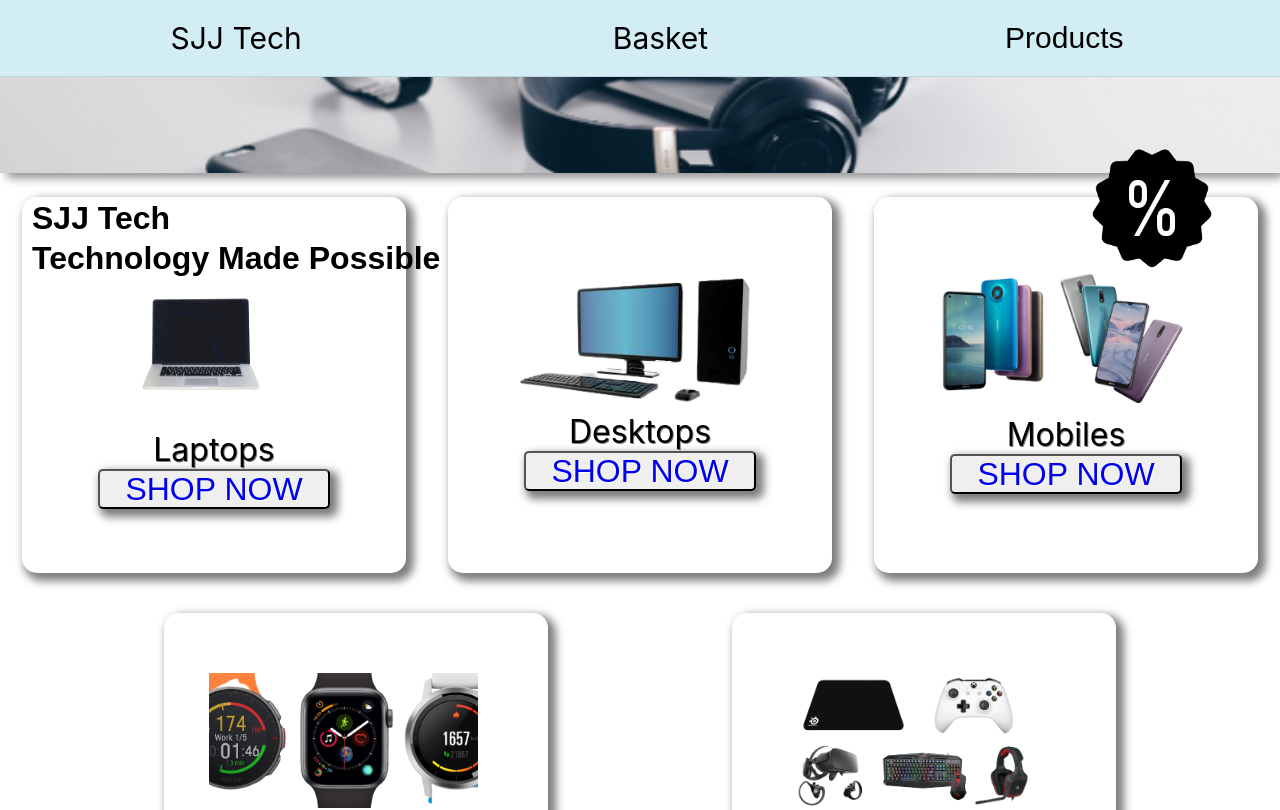
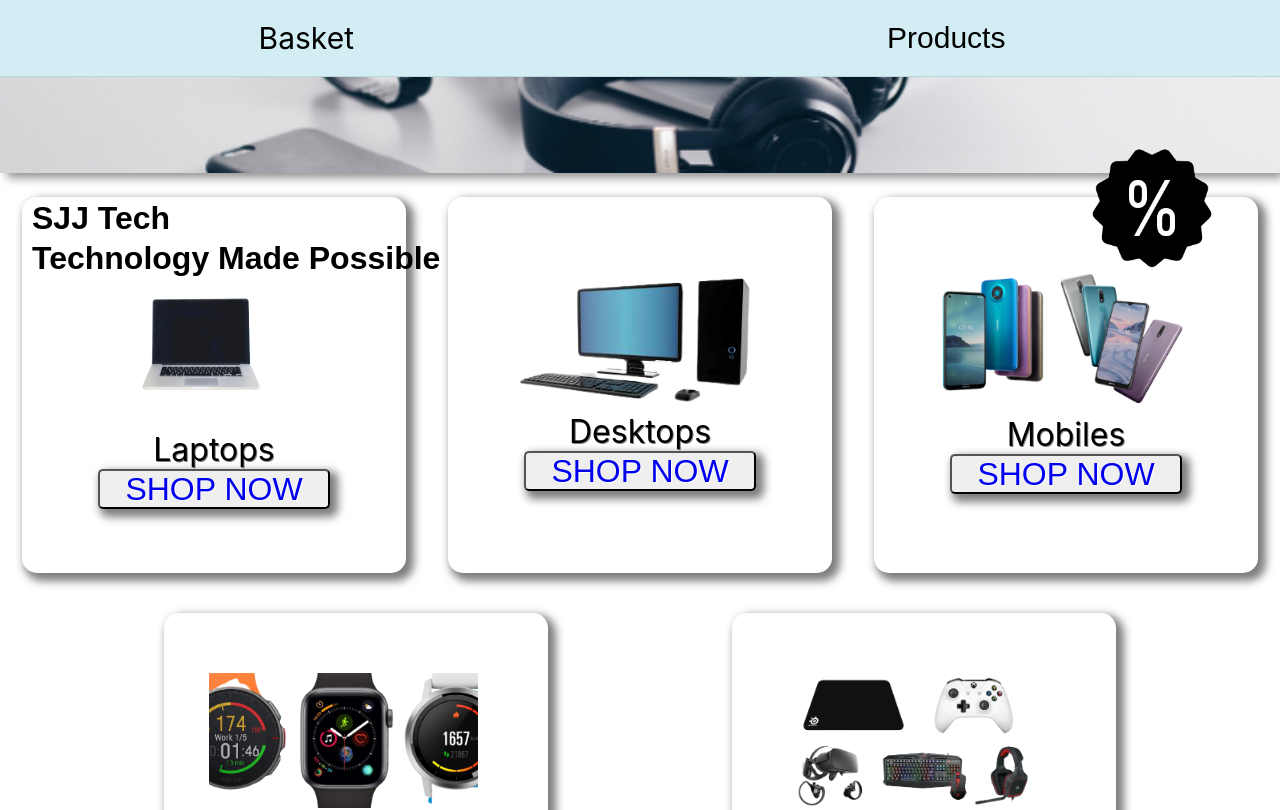
Before and after one commit to JanisMc/TeamEcommerceWebsite, a React (Create React App) app in the folder client/: page / in a window 1280 px wide. Shown: the top 810 px of the page. Built offline with nearby package versions, Linux system fonts and the light colour scheme; a web font is replaced by a local one.

Commit message:
final
done

```diff
--- a/client/src/components/navbar/NavbarComponent.js
+++ b/client/src/components/navbar/NavbarComponent.js
@@ -3,7 +3,6 @@ import './navbar.css';
 const navbar = () => {
     return (
         <nav>
-            <div className="logoLeft">SJJ Tech</div>
             <div className="basket">Basket</div>
                   <div class="dropdown">
   <button class="dropbtn">Products</button>
@@ -14,7 +13,7 @@ const navbar = () => {
     <a href='/product/mobile'>Mobiles</a>
     <a href='/product/smartWatch'>Smartwatches</a>
     <a href='/product/accessories'>Accessories</a>
-    <a href="#">Log in</a>
+    <a href="/login">Log in</a>
   </div>
 </div>
             </nav>
--- a/client/src/components/navbar/navbar.css
+++ b/client/src/components/navbar/navbar.css
@@ -40,6 +40,7 @@ nav li a {
   background-color: rgb(211, 237, 245);
   color: rgb(0, 0, 0);
   padding: 16px 16px;
+  position: relative;
   font-size: 30px;
   border: none;
   cursor: pointer;
```
